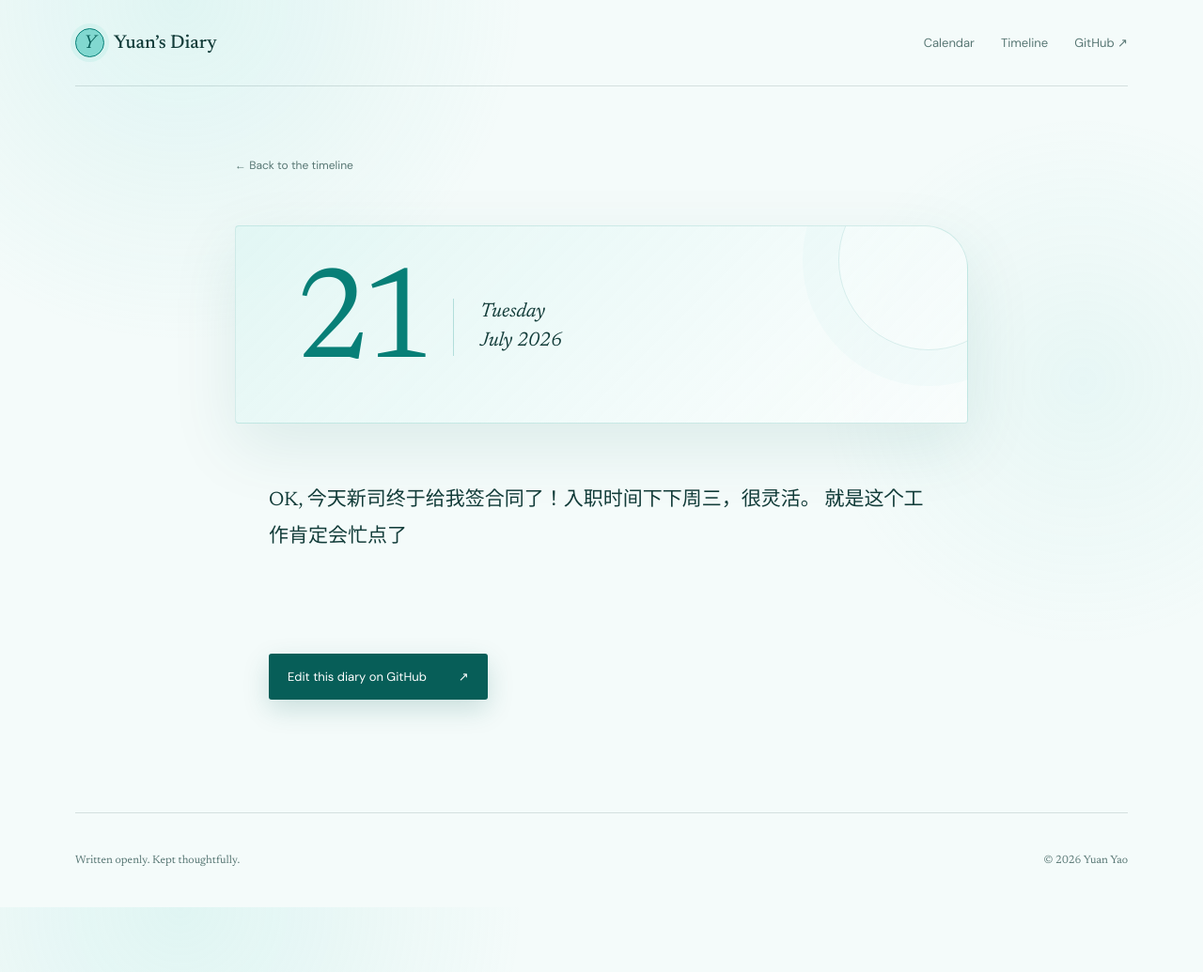
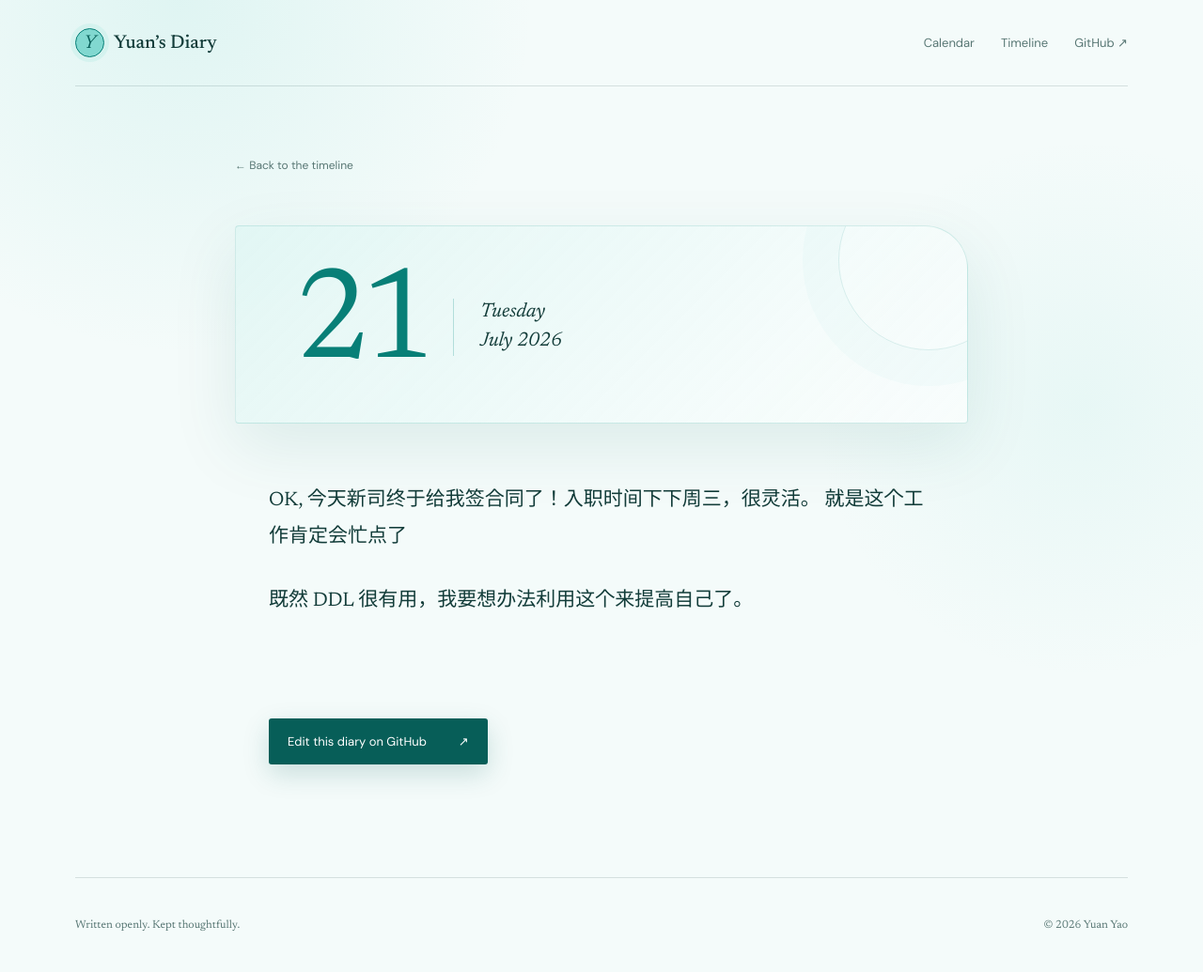
Before and after one commit to faryao/public-diary, a Jekyll site: the page built from _posts/2026-07-21-diary.md, in a window 1280 px wide. Shown: the whole page at 94% size. Built offline with Jekyll 4.4.1, drawn with Linux system fonts in a browser that asks for light colours.

```diff
--- a/_posts/2026-07-21-diary.md
+++ b/_posts/2026-07-21-diary.md
@@ -5,3 +5,5 @@
 
 OK, 今天新司终于给我签合同了！入职时间下下周三，很灵活。
 就是这个工作肯定会忙点了
+
+既然 DDL 很有用，我要想办法利用这个来提高自己了。
```
